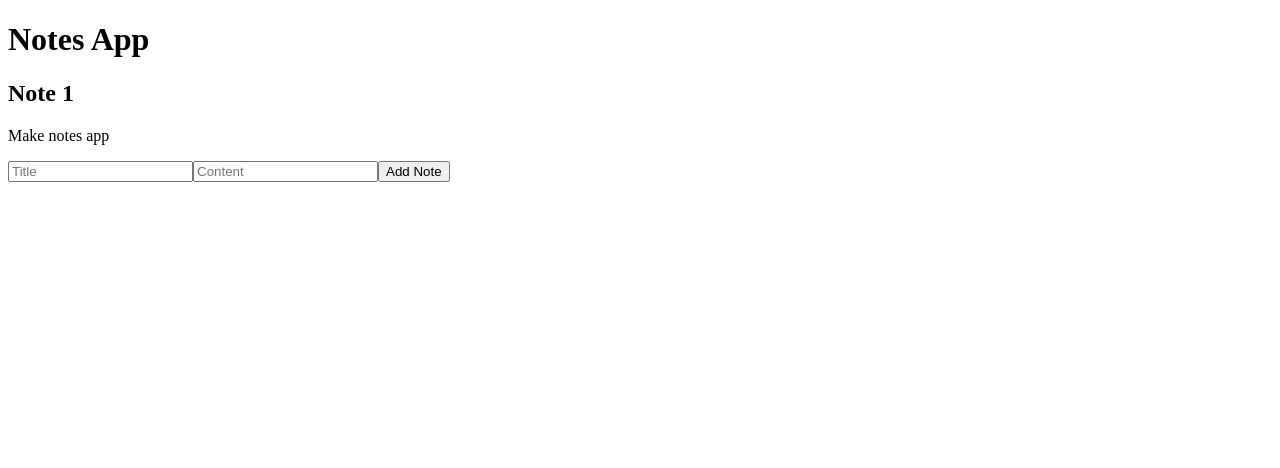
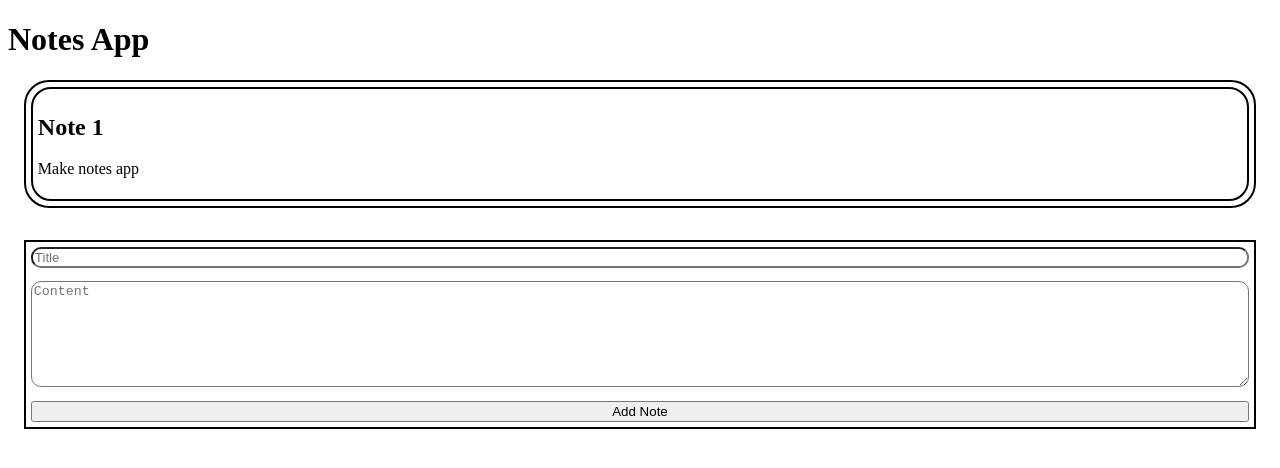
Before and after one commit to yordevs/Notes-App, a React app: page / in a window 1280 px wide. Shown: the top 468 px of the page. Built offline with nearby package versions, Linux system fonts and the light colour scheme.

Commit message:
Basic CSS
Signed-off-by: JamesHensman1 <jameshensman123@gmail.com>

```diff
--- a/src/app/app.module.css
+++ b/src/app/app.module.css
@@ -1 +1,33 @@
-/* Your styles goes here. */
+.notes {
+	border: black solid 2px;
+	border-radius: 25px;
+	padding: 0 5px;
+	margin: 0 1em;
+	margin-bottom: 2em;
+
+}
+
+.note {
+	border: black solid 2px;
+	border-radius: 20px;
+	padding: 0.3rem;
+	margin: 5px 0;
+}
+
+.add_note {
+	border: black solid 2px;
+	padding: 0.3rem;
+	display: flex;
+	flex-direction: column;
+	margin: 0 1em;
+}
+
+.content {
+	height: 100px;
+	border-radius: 10px;
+	margin: 1em 0;
+}
+
+.title {
+	border-radius: 10px;
+}
--- a/src/app/app.tsx
+++ b/src/app/app.tsx
@@ -8,10 +8,10 @@ export function App() {
   return (
     <div>
       <h1> Notes App</h1>
-      <div>
+      <div className={styles.notes}>
       {
         notes.map(note => (
-          <div>
+          <div className={styles.note}>
             <h2>{note.title}</h2>
             <p>{note.content}</p>
           </div>
@@ -19,9 +19,9 @@ export function App() {
         ))
       }
       </div>
-      <div>
-        <input placeholder='Title' onChange={e => setInputTitle(e.target.value)} value={inputTitle}></input>
-        <input placeholder='Content' onChange={e => setInputContent(e.target.value)} value={inputContent}></input>
+      <div className={styles.add_note}>
+        <input className={styles.title} placeholder='Title' onChange={e => setInputTitle(e.target.value)} value={inputTitle}></input>
+        <textarea className={styles.content} placeholder='Content' onChange={e => setInputContent(e.target.value)} value={inputContent}></textarea>
         <button onClick={
           () => {
               setNotes([...notes, {title:inputTitle, content:inputContent}])
```
